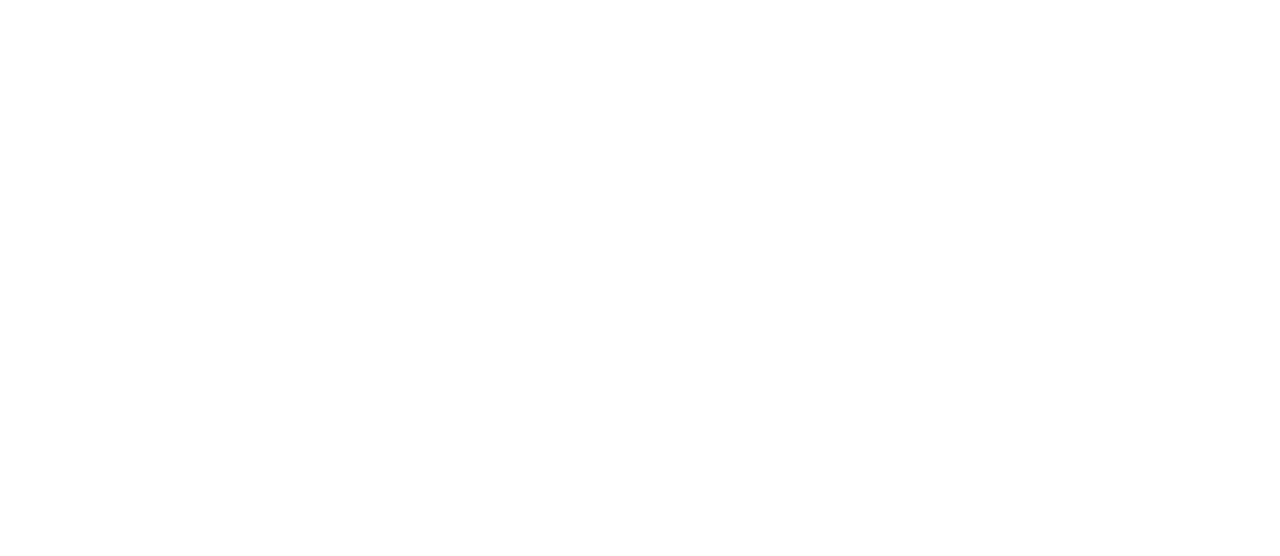
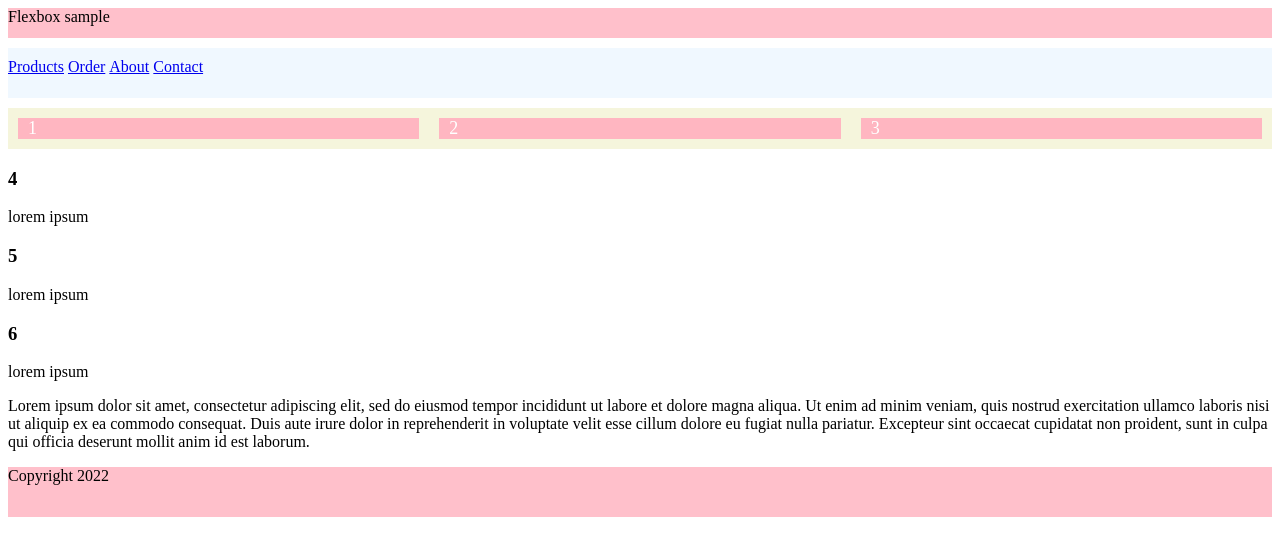
Before and after one commit to isabeljaramillo3/flexbox, a plain HTML site: page index.html in a window 1280 px wide. Drawn offline with Linux system fonts and the light colour scheme.

Commit message:
Update index.html

```diff
--- a/index.html
+++ b/index.html
@@ -1,44 +1,102 @@
-<!doctype html>
+<!DOCTYPE html>
 <html lang="en" dir="ltr">
   <head>
     <meta charset="utf-8">
-<title>flexbox</title>
-</head>
-	<link href="main.css">
+    <title></title>
+<style>
+ul {
+  list-style-type: none;
+  margin: 0;
+  padding: 0;
+}
+
+li {
+  display: inline;
+}
+</style>
+
 	  <style media="screen">
-	*{
+	* {
     box-sizing: border-box;}
+
 	.container{
-		width: 1020px;
-		margin: 0 auto;
+		width:1020px;
+		margin:0 auto;
 	}
 .flex-container {
   display: flex;
   flex-flow: row wrap;
   align-items: stretch;
-		background-color: aliceblue;
-		height:150px
+  background-color:beige;
 }
-	.flex-container .flex nav{
-		flex-grow: 1;
-		flex-direction: column;
+
+.flex-container > div {
+  background-color:lightpink;
+  color: white;
+  margin: 10px;
+  font-size: 18px;
+  padding: 0 10px 0 10px;
+}
+header{
+  width:100%;
+  height:30px;
+  background-color:pink;
 }
 footer{
   width:100%;
-		text-align:center;
+  height:50px;
+  background-color:pink;
 }
+nav{
+  	width:100%;
+  	height:50px;
+	margin:10px 0 10px 0;
+	padding-top: 10px;
+  	background-color:aliceblue;
+}
+	@media (max-width: 1019px){
+		.container{width:90%;}
 
-
-
-
+		.makeMeStack{
+			flex:100%;
+		}
+	}
+</style>
+  </head>
+<body>
+    <div class="container"></div>
+<header>Flexbox sample</header>
+<nav>
+<ul>
+  <li><a href="#products">Products</a></li>
+  <li><a href="#order">Order</a></li>
+  <li><a href="#about">About</a></li>
+  <li><a href="#contact">Contact</a></li>
+</ul>
+</nav>
 <div class="flex-container">
   <div class="makeMeStack" style="flex-grow: 1">1</div>
   <div class="makeMeStack" style="flex-grow: 1">2</div>
   <div class="makeMeStack" style="flex-grow: 1">3</div>
-	<div style="flex-grow: 2"><p> lorem <p>
+	</div>
+<div class="container-1">
+<div class="box-1"></div>
+	<h3>4</h3>
+	<p>lorem ipsum</p>
+</div>
+<div class="container-2">
+<div class="box-2"></div>
+	<h3>5</h3>
+	<p>lorem ipsum</p>
+</div>
+<div class="container-3">
+<div class="box-3"></div>
+	<h3>6</h3>
+	<p>lorem ipsum</p>
+</div>
+	<div style="flex-grow: 2" > <p>Lorem ipsum dolor sit amet, consectetur adipiscing elit, sed do eiusmod tempor incididunt ut labore et dolore magna aliqua. Ut enim ad minim veniam, quis nostrud exercitation ullamco laboris nisi ut aliquip ex ea commodo consequat. Duis aute irure dolor in reprehenderit in voluptate velit esse cillum dolore eu fugiat nulla pariatur. Excepteur sint occaecat cupidatat non proident, sunt in culpa qui officia deserunt mollit anim id est laborum. </p></div>
 
+    <footer>Copyright 2022</footer>
 
-	</style>
-<body>
 </body>
 </html>
```
Lines whose indentation alone changed are shown as unchanged.
